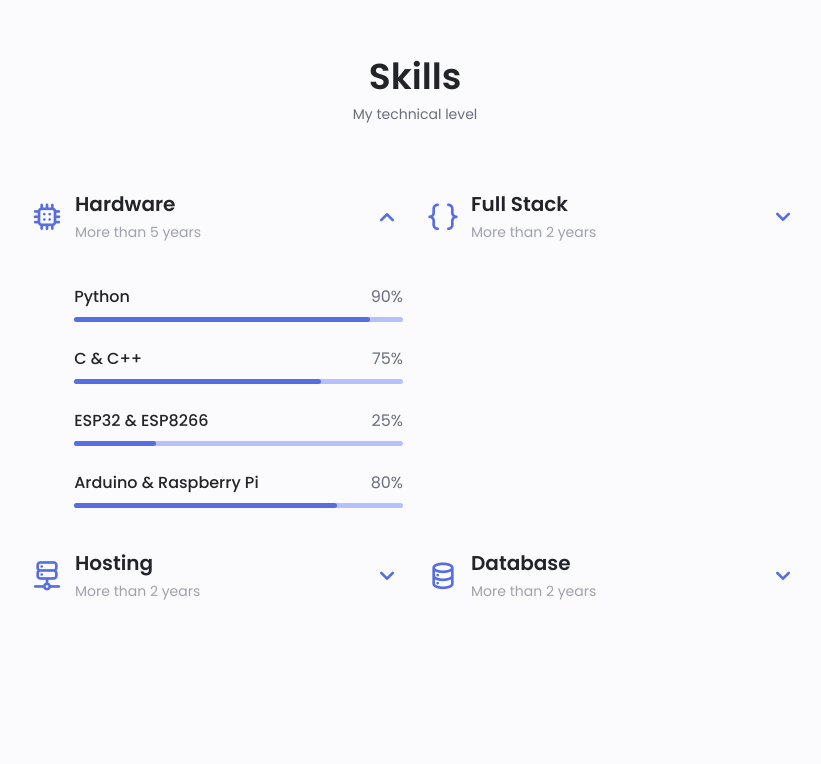
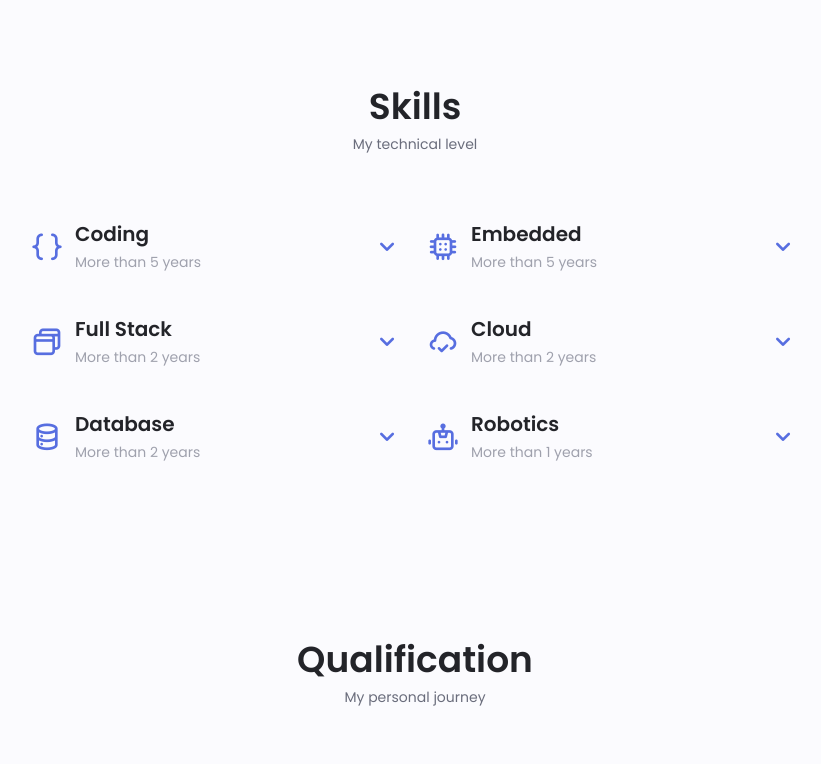
Before and after one commit to AntonioBerna/antonioberna.github.io, a plain HTML site: page index.html in a window 1280 px wide. Shown: the part 1346-2110 px from the top of the page, without its empty margins (225-1046 px from the left). Drawn offline with nearby package versions, Linux system fonts and the light colour scheme.

Commit message:
edit my skills and docs :tada:

```diff
--- a/assets/css/styles.css
+++ b/assets/css/styles.css
@@ -525,9 +525,38 @@ img {
 	background-color: var(--first-color);
 }
 
+/* CODING SKILLS */
 .skills__python {
 	width: 90%;
 }
+
+.skills__c_cpp {
+	width: 75%;
+}
+
+.skills__matlab {
+	width: 25%;
+}
+
+.skills__processing {
+	width: 75%;
+}
+
+/* EMBEDDED SKILLS */
+
+.skills__arduino {
+	width: 85%;
+}
+
+.skills__raspberry {
+	width: 75%;
+}
+
+.skills__esp {
+	width: 25%;
+}
+
+/* FULL STACK SKILLS */
 
 .skills__django_flask {
 	width: 75%;
@@ -545,17 +574,7 @@ img {
 	width: 80%;
 }
 
-.skills__c {
-	width: 75%;
-}
-
-.skills__assembly {
-	width: 25%;
-}
-
-.skills__arduino_raspberry {
-	width: 80%;
-}
+/* CLOUD SKILLS */
 
 .skills__heroku {
 	width: 85%;
@@ -581,6 +600,8 @@ img {
 	width: 75%;
 }
 
+/* DATABASE SKILLS */
+
 .skills__psql {
 	width: 70%;
 }
@@ -589,6 +610,21 @@ img {
 	width: 85%;
 }
 
+/* ROBOTICS SKILLS */
+
+.skills__plc {
+	width: 50%;
+}
+
+.skills__ros_ros2 {
+	width: 5%;
+}
+
+.skills__webots_gazebo {
+	width: 5%;
+}
+
+/* OTHER SETTINGS */
 .skills__close .skills__list {
 	height: 0;
 	overflow: hidden;
--- a/index.html
+++ b/index.html
@@ -107,7 +107,7 @@
 					</div>
 					<div class="home__data">
 						<h1 class="home__title">Hi, I'm Antonio</h1>
-						<h3 class="home__subtitle">Computer Engineering Student</h3>
+						<h3 class="home__subtitle">Computer Engineering Student (Robotics and Automation)</h3>
 						<p class="home__description">Experience in web and hardware application design and development, producing quality work.</p>
 
 						<a download="" href="assets/pdf/CV - Antonio Bernardini.pdf" class="button button--flex">
@@ -180,12 +180,12 @@
 			<span class="section__subtitle">My technical level</span>
 			<div class="skills__container container grid">
 				<div>
-					<!--==================== SKILLS 1 ====================-->
-					<div class="skills__content skills__open">
+					<!--==================== CODING SKILLS ====================-->
+					<div class="skills__content skills__close">
 						<div class="skills__header">
-							<i class="uil uil-circuit skills__icon"></i>
+							<i class="uil uil-brackets-curly skills__icon"></i>
 							<div>
-								<h1 class="skills__title">Hardware</h1>
+								<h1 class="skills__title">Coding</h1>
 								<span class="skills__subtitle">More than 5 years</span>
 							</div>
 							<i class="uil uil-angle-down skills__arrow"></i>
@@ -206,7 +206,58 @@
 									<span class="skills__number">75%</span>
 								</div>
 								<div class="skills__bar">
-									<span class="skills__percentage skills__c"></span>
+									<span class="skills__percentage skills__c_cpp"></span>
+								</div>
+							</div>
+							<div class="skills__data">
+								<div class="skills__titles">
+									<h3 class="skills__name">MATLAB</h3>
+									<span class="skills__number">25%</span>
+								</div>
+								<div class="skills__bar">
+									<span class="skills__percentage skills__matlab"></span>
+								</div>
+							</div>
+							<div class="skills__data">
+								<div class="skills__titles">
+									<h3 class="skills__name">Processing</h3>
+									<span class="skills__number">75%</span>
+								</div>
+								<div class="skills__bar">
+									<span class="skills__percentage skills__processing"></span>
+								</div>
+							</div>
+						</div>
+					</div>
+				</div>
+				<div>
+					<!--==================== EMBEDDED SKILLS ====================-->
+					<div class="skills__content skills__close">
+						<div class="skills__header">
+							<i class="uil uil-circuit skills__icon"></i>
+							<div>
+								<h1 class="skills__title">Embedded</h1>
+								<span class="skills__subtitle">More than 5 years</span>
+							</div>
+							<i class="uil uil-angle-down skills__arrow"></i>
+						</div>
+						<div class="skills__list grid">
+							<div class="skills__data">
+								<div class="skills__titles">
+									<h3 class="skills__name">Arduino</h3>
+									<span class="skills__number">85%</span>
+								</div>
+								<div class="skills__bar">
+									<span class="skills__percentage skills__arduino"></span>
+								</div>
+							</div>
+							<div class="skills__data">
+								<div class="skills__titles">
+									<h3 class="skills__name">Raspberry Pi</h3>
+									<span class="skills__number">75%</span>
+								</div>
+								<div class="skills__bar">
+									<span class="skills__percentage skills__raspberry"></span>
 								</div>
 							</div>
 							<div class="skills__data">
@@ -215,26 +266,17 @@
 									<span class="skills__number">25%</span>
 								</div>
 								<div class="skills__bar">
-									<span class="skills__percentage skills__assembly"></span>
-								</div>
-							</div>
-							<div class="skills__data">
-								<div class="skills__titles">
-									<h3 class="skills__name">Arduino & Raspberry Pi</h3>
-									<span class="skills__number">80%</span>
-								</div>
-								<div class="skills__bar">
-									<span class="skills__percentage skills__arduino_raspberry"></span>
+									<span class="skills__percentage skills__esp"></span>
 								</div>
 							</div>
 						</div>
 					</div>
 				</div>
 				<div>
-					<!--==================== SKILLS 2 ====================-->
+					<!--==================== FULL STACK SKILLS ====================-->
 					<div class="skills__content skills__close">
 						<div class="skills__header">
-							<i class="uil uil-brackets-curly skills__icon"></i>
+							<i class="uil uil-browser skills__icon"></i>
 							<div>
 								<h1 class="skills__title">Full Stack</h1>
 								<span class="skills__subtitle">More than 2 years</span>
@@ -282,12 +324,12 @@
 					</div>
 				</div>
 				<div>
-					<!--==================== SKILLS 3 ====================-->
+					<!--==================== CLOUD SKILLS ====================-->
 					<div class="skills__content skills__close">
 						<div class="skills__header">
-							<i class="uil uil-server-network skills__icon"></i>
+							<i class="uil uil-cloud-check skills__icon"></i>
 							<div>
-								<h1 class="skills__title">Hosting</h1>
+								<h1 class="skills__title">Cloud</h1>
 								<span class="skills__subtitle">More than 2 years</span>
 							</div>
 							<i class="uil uil-angle-down skills__arrow"></i>
@@ -351,7 +393,7 @@
 					</div>
 				</div>
 				<div>
-					<!--==================== SKILLS 4 ====================-->
+					<!--==================== DATABASE SKILLS ====================-->
 					<div class="skills__content skills__close">
 						<div class="skills__header">
 							<i class="uil uil-database skills__icon"></i>
@@ -378,6 +420,48 @@
 								</div>
 								<div class="skills__bar">
 									<span class="skills__percentage skills__mongo"></span>
+								</div>
+							</div>
+						</div>
+					</div>
+				</div>
+				<div>
+					<!--==================== ROBOTICS SKILLS ====================-->
+					<div class="skills__content skills__close">
+						<div class="skills__header">
+							<i class="uil uil-robot skills__icon"></i>
+							<div>
+								<h1 class="skills__title">Robotics</h1>
+								<span class="skills__subtitle">More than 1 years</span>
+							</div>
+							<i class="uil uil-angle-down skills__arrow"></i>
+						</div>
+						<div class="skills__list grid">
+							<div class="skills__data">
+								<div class="skills__titles">
+									<h3 class="skills__name">PLC</h3>
+									<span class="skills__number">50%</span>
+								</div>
+								<div class="skills__bar">
+									<span class="skills__percentage skills__plc"></span>
+								</div>
+							</div>
+							<div class="skills__data">
+								<div class="skills__titles">
+									<h3 class="skills__name">ROS & ROS2</h3>
+									<span class="skills__number">5%</span>
+								</div>
+								<div class="skills__bar">
+									<span class="skills__percentage skills__ros_ros2"></span>
+								</div>
+							</div>
+							<div class="skills__data">
+								<div class="skills__titles">
+									<h3 class="skills__name">Webots & Gazebo</h3>
+									<span class="skills__number">5%</span>
+								</div>
+								<div class="skills__bar">
+									<span class="skills__percentage skills__webots_gazebo"></span>
 								</div>
 							</div>
 						</div>
```
